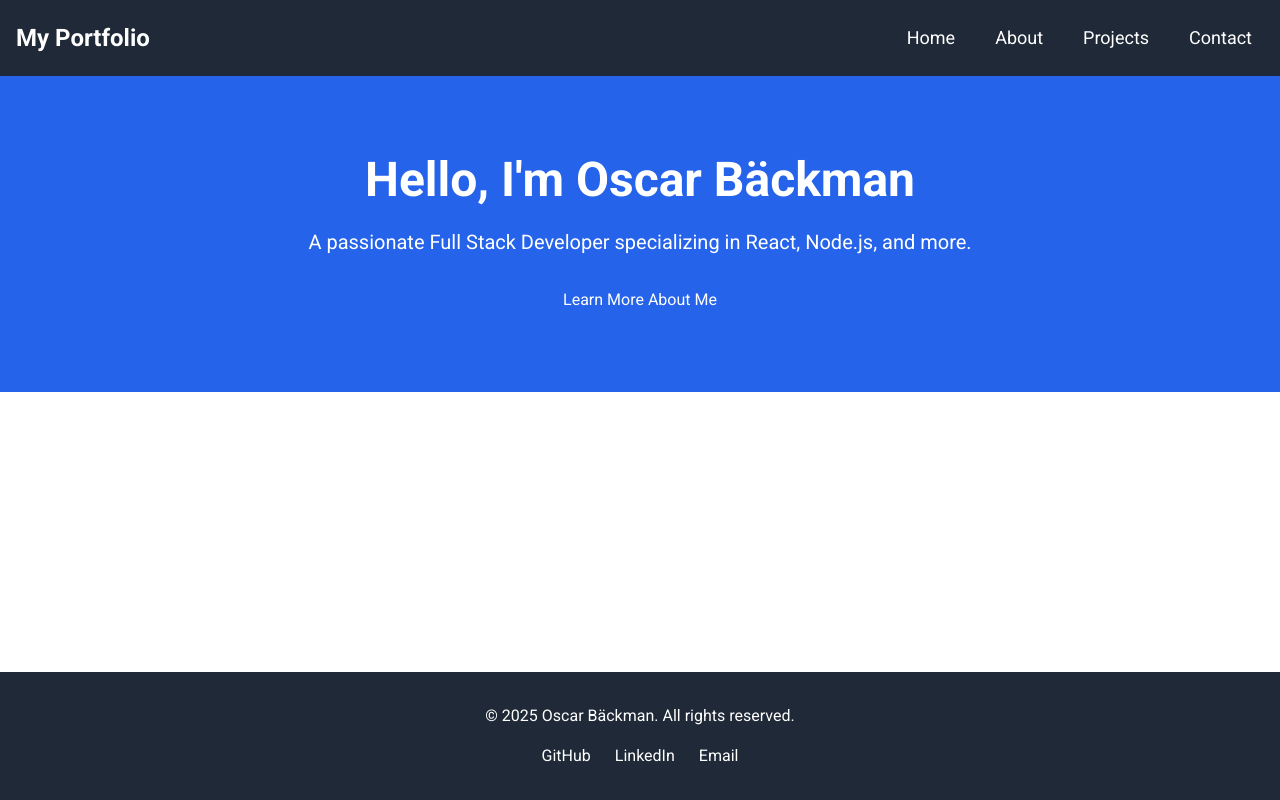
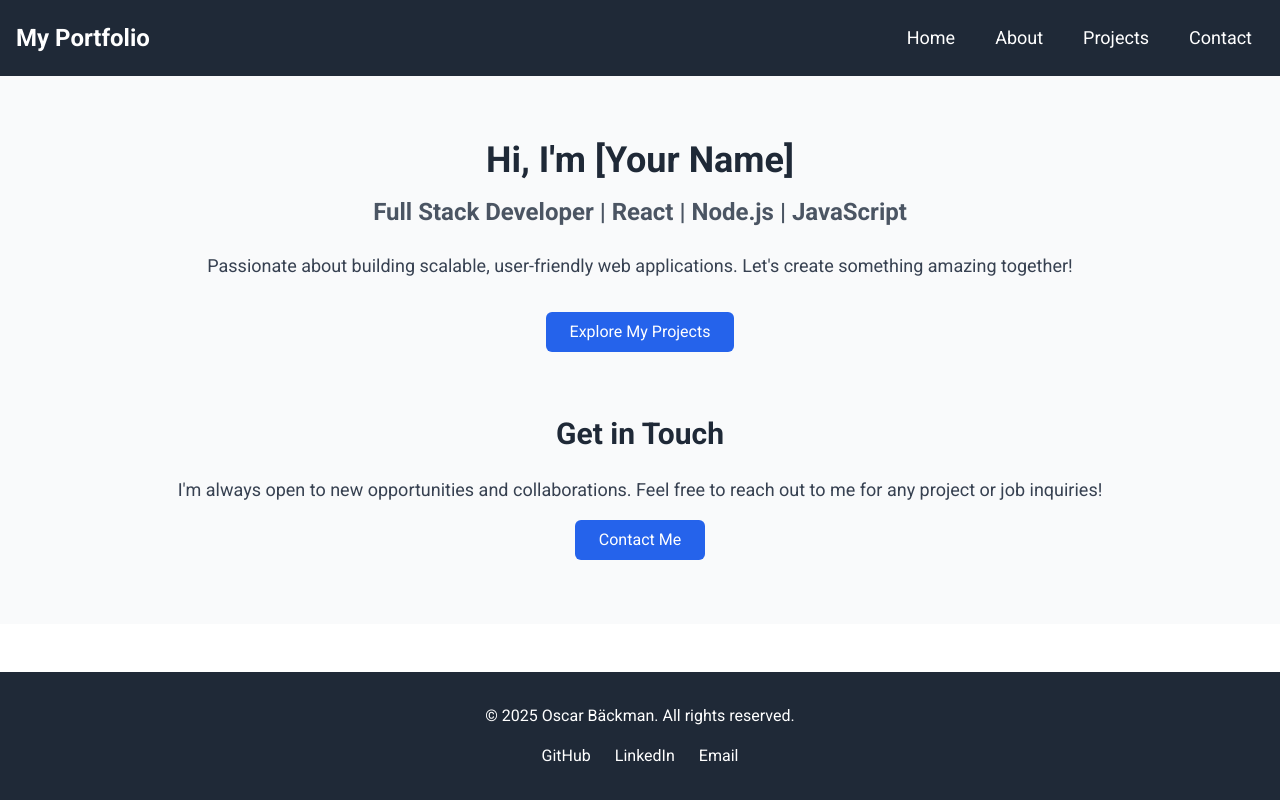
Before and after one commit to OscarBackman92/portfolio, a React (Create React App) app: page / in a window 1280 px wide. Built offline with nearby package versions, Linux system fonts and the light colour scheme.

Commit message:
update homepage with placeholders

```diff
--- a/src/components/AboutMe.js
+++ b/src/components/AboutMe.js
@@ -4,7 +4,7 @@ function AboutMe() {
   return (
     <section className="py-16 bg-gray-50 text-center">
       <div className="max-w-7xl mx-auto px-4 sm:px-6 lg:px-8">
-        <img src="https://via.placeholder.com/150" alt="Your Name" className="rounded-full w-32 h-32 mx-auto" />
+        <img src="https://media.licdn.com/dms/image/v2/C4D03AQGsAsu-UNwnyw/profile-displayphoto-shrink_800_800/profile-displayphoto-shrink_800_800/0/1628016204993?e=1745452800&v=beta&t=upYDH3JMlCrZSasqn2Tq84ejb0TOH2g-Xo0TAqMMA7M" alt="Your Name" className="rounded-full w-32 h-32 mx-auto" />
         <h2 className="text-3xl font-semibold text-gray-800 mb-6">About Me</h2>
         <p className="text-lg text-gray-700 mb-8">
           I am a passionate Full Stack Developer with experience in React, Node.js, and various other technologies. I enjoy building scalable and efficient web applications, collaborating with teams, and continuously learning new skills.
@@ -12,7 +12,7 @@ function AboutMe() {
 
         <div className="mb-8">
           <img
-            src="https://via.placeholder.com/400x200" // Use the correct image URL
+            src="/Skärmbild 2025-02-15 125830.png" // Use the correct image URL
             alt="Oscar Bäckman's Diploma"
             className="w-full h-auto max-w-xs mx-auto rounded-lg shadow-lg"
           />
--- a/src/components/Home.js
+++ b/src/components/Home.js
@@ -1,15 +1,30 @@
 import React from 'react';
-import { Link } from 'react-router-dom';
 
 function Home() {
   return (
-    <section className="bg-blue-600 text-white py-20 text-center">
+    <section className="py-16 bg-gray-50 text-center">
       <div className="max-w-7xl mx-auto px-4 sm:px-6 lg:px-8">
-        <h1 className="text-5xl font-extrabold mb-6">Hello, I'm Oscar Bäckman</h1>
-        <p className="text-xl mb-8">A passionate Full Stack Developer specializing in React, Node.js, and more.</p>
-        <Link to="/about" className="bg-orange-500 text-white px-8 py-4 rounded-lg hover:bg-orange-400 transition-all duration-200">
-          Learn More About Me
-        </Link>
+        {/* Hero Section */}
+        <h1 className="text-4xl font-bold text-gray-800 mb-4">Hi, I'm [Your Name]</h1>
+        <h2 className="text-2xl text-gray-600 mb-6">Full Stack Developer | React | Node.js | JavaScript</h2>
+        <p className="text-lg text-gray-700 mb-8">
+          Passionate about building scalable, user-friendly web applications. Let's create something amazing together!
+        </p>
+
+        {/* Call to Action */}
+        <button className="bg-blue-600 text-white py-2 px-6 rounded-md hover:bg-blue-500 transition duration-200">
+          Explore My Projects
+        </button>
+        {/* Contact Section */}
+        <div className="mt-16">
+          <h3 className="text-3xl font-semibold text-gray-800 mb-6">Get in Touch</h3>
+          <p className="text-lg text-gray-700 mb-4">
+            I'm always open to new opportunities and collaborations. Feel free to reach out to me for any project or job inquiries!
+          </p>
+          <button className="bg-blue-600 text-white py-2 px-6 rounded-md hover:bg-blue-500 transition duration-200">
+            Contact Me
+          </button>
+        </div>
       </div>
     </section>
   );
```
